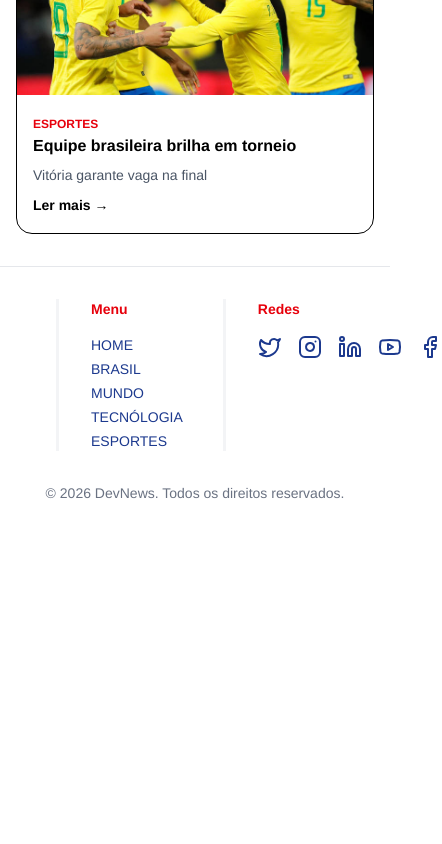
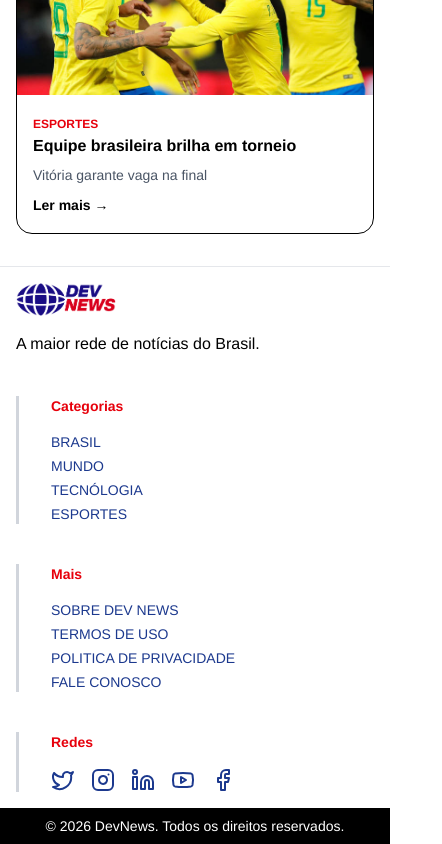
Before and after one commit to williamcruvinel/dev-news, a Next.js app: page / in a window 390 px wide. Shown: the part 2410-3254 px from the top of the page, 442 px wide, since content can reach past the window. Before the commit the page ends 2929 px from the top, so only its background shows below. Built offline with nearby package versions, Linux system fonts and the light colour scheme.

Commit message:
Ajustando responsividade do footer

```diff
--- a/src/components/Footer.tsx
+++ b/src/components/Footer.tsx
@@ -4,20 +4,20 @@ import Link from 'next/link';
 
 function Footer() {
   return (
+    <footer className="border-t border-gray-200 ">
+      <div className="container mx-auto grid gap-10 p-4 grid-cols-1 sm:grid-cols-2 lg:grid-cols-4">
+        <div className="min-w-50">
+          <Image src="/logo.png" alt="Logo" width={100} height={100} />
+          <p className="mt-4">
+            A maior rede de notícias do Brasil.
 
-      <footer className="border-t border-gray-200 p-4">
-        <div className="container mx-auto flex  justify-between py-4 gap-10">
-          <div>
-            <Image src="/logo.png" alt="Logo" width={100} height={100} />
+          </p>
         </div>
 
-          <nav className="text-sm border-l-3 border-gray-100 pl-8">
-            <p className="text-red-600 mb-4 font-semibold">Menu</p>
+        <nav className="min-w-50 text-sm border-l-3 border-gray-300 pl-8">
+          <p className="text-red-600 mb-4 font-semibold">Categorias</p>
 
           <ul className="flex flex-col uppercase text-blue-900 gap-1">
-              <li className="hover:text-blue-500 duration-300 transition-all">
-                <Link href="/">Home</Link>
-              </li>
             <li className="hover:text-blue-500 duration-300 transition-all">
               <Link href="/brasil">Brasil</Link>
             </li>
@@ -33,10 +33,29 @@ function Footer() {
           </ul>
         </nav>
 
-          <div className="text-sm border-l-3 border-gray-100 pl-8">
+        <nav className="min-w-50 text-sm border-l-3 border-gray-300 pl-8">
+          <p className="text-red-600 mb-4 font-semibold">Mais</p>
+
+          <ul className="flex flex-col uppercase text-blue-900 gap-1">
+            <li className="hover:text-blue-500 duration-300 transition-all">
+              <Link href="#">Sobre Dev News</Link>
+            </li>
+            <li className="hover:text-blue-500 duration-300 transition-all">
+              <Link href="#">Termos de uso</Link>
+            </li>
+            <li className="hover:text-blue-500 transition-all duration-300">
+              <Link href="#">Politica de Privacidade</Link>
+            </li>
+            <li className="hover:text-blue-500 transition-all duration-300">
+              <Link href="#">Fale Conosco</Link>
+            </li>
+          </ul>
+        </nav>
+
+        <div className="min-w-50 text-sm border-l-3 border-gray-300 pl-8">
           <p className="text-red-600 mb-4 font-semibold">Redes</p>
 
-            <ul className="flex items-center justify-center gap-4  text-blue-900">
+          <ul className="flex items-center  gap-4  text-blue-900">
             <li className="hover:text-blue-500 transition-all duration-300">
               <Link href={'#'}>
                 <Twitter />
@@ -65,9 +84,11 @@ function Footer() {
           </ul>
         </div>
       </div>
-        <p className="text-center text-sm text-gray-500 mt-4">© 2026 DevNews. Todos os direitos reservados.</p>
+      <p className="text-center text-sm text-white  bg-black p-2">
+        © 2026 DevNews. Todos os direitos reservados.
+      </p>
     </footer>
-  )
+  );
 }
 
-export default Footer
+export default Footer;
```
Lines whose indentation alone changed are shown as unchanged.
